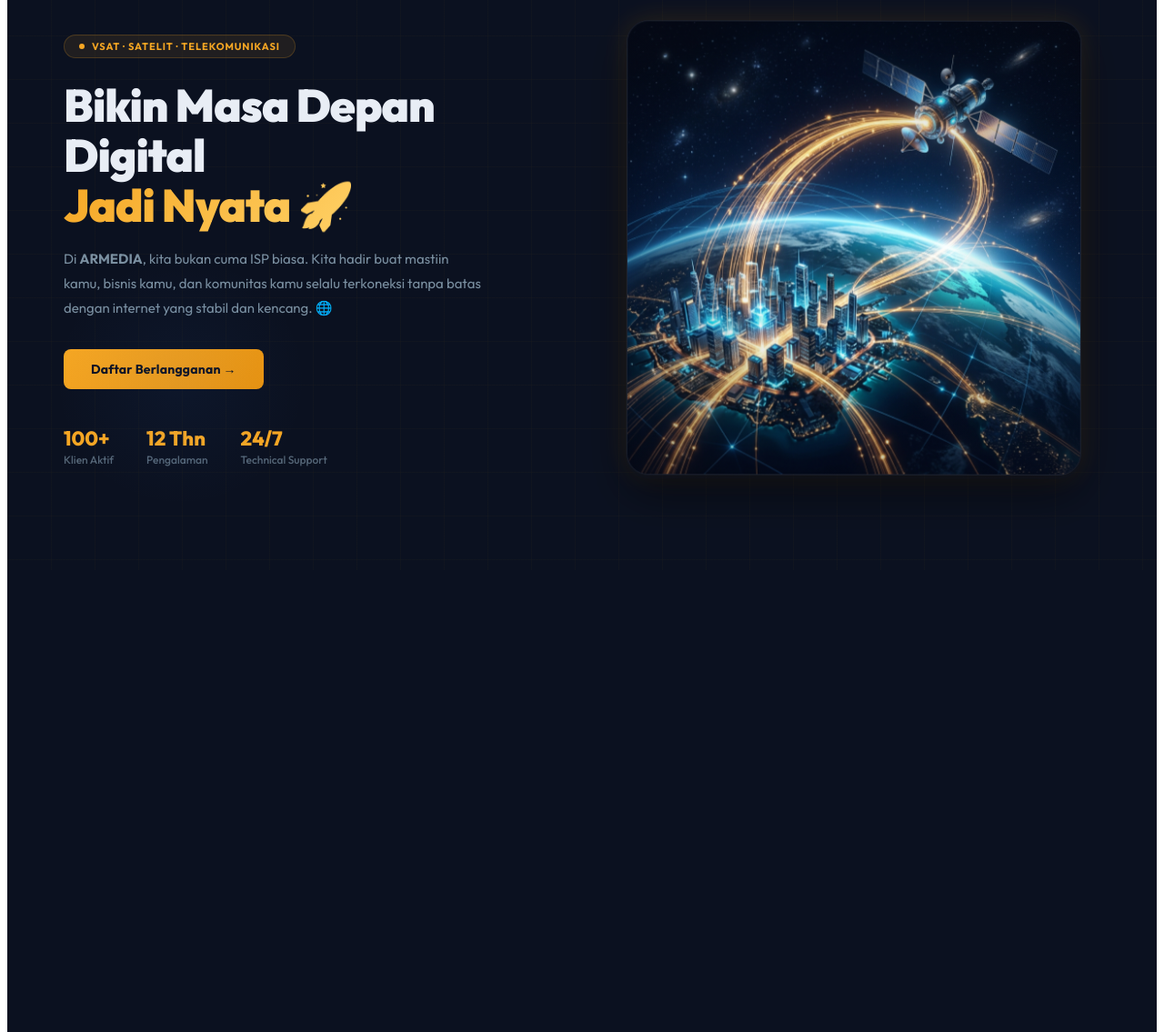
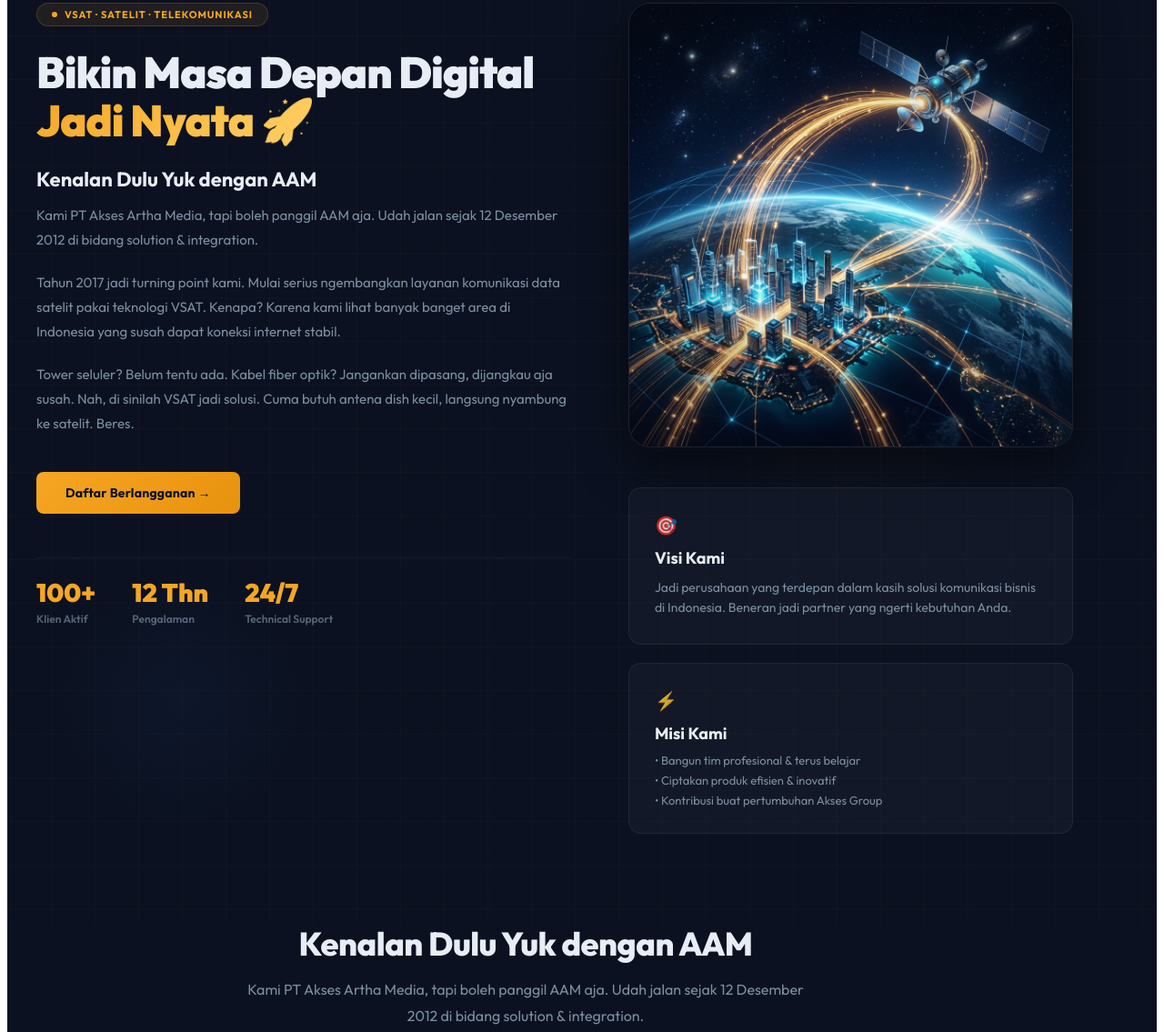
Before and after one commit to portal-gumelar/armedia, a website built with Vite: page index.html in a window 1280 px wide. Shown: the part 130-1265 px from the top of the page at 91% size. Built offline with nearby package versions, Linux system fonts and the light colour scheme.

Commit message:
feat: rebrand to ISP, add hero visual, and improve mobile responsiveness

```diff
--- a/index.html
+++ b/index.html
@@ -37,14 +37,6 @@
       @keyframes aam-countup { from { opacity: 0; transform: translateY(10px); } to { opacity: 1; transform: translateY(0); } }
       .aam-stat-num { font-size: 40px; font-weight: 900; color: #f5a623; letter-spacing: -1.5px; animation: aam-countup 0.8s ease forwards; }
       .aam-gold { background: linear-gradient(135deg, #f5a623, #ffd166); -webkit-background-clip: text; -webkit-text-fill-color: transparent; }
-
-      /* New Reveal Animations */
-      .aam-reveal { opacity: 0; transform: translateY(30px); transition: all 0.8s cubic-bezier(0.2, 0.8, 0.2, 1); }
-      .aam-reveal.active { opacity: 1; transform: translateY(0); }
-      .aam-delay-1 { transition-delay: 0.1s; }
-      .aam-delay-2 { transition-delay: 0.2s; }
-      .aam-delay-3 { transition-delay: 0.3s; }
-
       .aam-testimonial { background: rgba(255,255,255,0.04); border: 1px solid rgba(255,255,255,0.09); border-radius: 16px; padding: 32px 28px; }
       .aam-input { width: 100%; background: rgba(255,255,255,0.05); border: 1px solid rgba(255,255,255,0.1); border-radius: 8px; padding: 11px 14px; color: #e8edf5; font-size: 14px; outline: none; font-family: inherit; transition: border-color 0.2s; }
       .aam-input:focus { border-color: rgba(245,166,35,0.45); }
@@ -110,46 +102,93 @@
     </div>
   </nav>
 
-  <!-- HERO -->
-  <section id="aam-home" class="aam-grid" style="padding:80px 32px 100px;position:relative;overflow:hidden;">
+  <!-- HERO / HOME -->
+  <section id="aam-home" class="aam-grid" style="padding:60px 32px 100px;position:relative;overflow:hidden;">
     <div style="position:absolute;top:15%;right:8%;width:460px;height:460px;background:radial-gradient(circle,rgba(245,166,35,0.07) 0%,transparent 70%);border-radius:50%;pointer-events:none;"></div>
     <div style="position:absolute;bottom:10%;left:4%;width:280px;height:280px;background:radial-gradient(circle,rgba(56,130,246,0.05) 0%,transparent 70%);border-radius:50%;pointer-events:none;"></div>
-    <div style="max-width:1140px;margin:0 auto;display:flex;align-items:center;gap:56px;flex-wrap:wrap;">
-      <div style="flex:1;min-width:300px;">
+
+    <div class="aam-inner">
+      <div style="display:flex;gap:64px;align-items:flex-start;flex-wrap:wrap;">
+
+        <!-- Kolom Kiri: Narasi & Stats -->
+        <div style="flex:1.2;min-width:320px;">
           <div style="display:inline-flex;align-items:center;gap:8px;background:rgba(245,166,35,0.09);border:1px solid rgba(245,166,35,0.2);border-radius:24px;padding:5px 16px;margin-bottom:24px;">
             <span style="width:6px;height:6px;background:#f5a623;border-radius:50%;display:inline-block;"></span>
             <span style="color:#f5a623;font-size:11px;font-weight:700;letter-spacing:0.9px;">VSAT · SATELIT · TELEKOMUNIKASI</span>
           </div>
-        <h1 style="font-size:50px;font-weight:900;line-height:1.1;letter-spacing:-1px;margin-bottom:18px;">
+
+          <h1 style="font-size:48px;font-weight:900;line-height:1.1;letter-spacing:-1px;margin-bottom:24px;">
             Bikin Masa Depan Digital<br>
             <span class="aam-gold">Jadi Nyata 🚀</span>
           </h1>
-        <p class="aam-muted" style="max-width:460px;margin-bottom:32px;">
-          Di <strong>ARMEDIA</strong>, kita bukan cuma ISP biasa. Kita hadir buat mastiin kamu, bisnis kamu, dan komunitas kamu selalu terkoneksi tanpa batas dengan internet yang stabil dan kencang. 🌐
+
+          <!-- Narasi Kenalan Dulu -->
+          <div style="margin-bottom:40px;">
+            <h2 style="font-size:22px;font-weight:700;color:#e8edf5;margin-bottom:12px;">Kenalan Dulu Yuk dengan AAM</h2>
+            <p class="aam-muted" style="margin-bottom:20px;font-size:15px;">
+              Kami PT Akses Artha Media, tapi boleh panggil AAM aja. Udah jalan sejak 12 Desember 2012 di bidang solution & integration.
             </p>
-        <div style="display:flex;gap:12px;flex-wrap:wrap;margin-bottom:40px;">
-          <button class="aam-btn" style="padding:13px 30px;font-size:14px;" onclick="aamScrollTo('aam-kontak')">Daftar Berlangganan →</button>
+            <p class="aam-muted" style="margin-bottom:20px;font-size:15px;">
+              Tahun 2017 jadi turning point kami. Mulai serius ngembangkan layanan komunikasi data satelit pakai teknologi VSAT. Kenapa? Karena kami lihat banyak banget area di Indonesia yang susah dapat koneksi internet stabil.
+            </p>
+            <p class="aam-muted" style="font-size:15px;">
+              Tower seluler? Belum tentu ada. Kabel fiber optik? Jangankan dipasang, dijangkau aja susah. Nah, di sinilah VSAT jadi solusi. Cuma butuh antena dish kecil, langsung nyambung ke satelit. Beres.
+            </p>
           </div>
-        <div style="display:flex;gap:36px;flex-wrap:wrap;">
-          <div><div style="font-size:22px;font-weight:800;color:#f5a623;">100+</div><div style="font-size:12px;color:#556677;margin-top:2px;font-weight:500;">Klien Aktif</div></div>
-          <div><div style="font-size:22px;font-weight:800;color:#f5a623;">12 Thn</div><div style="font-size:12px;color:#556677;margin-top:2px;font-weight:500;">Pengalaman</div></div>
-          <div><div style="font-size:22px;font-weight:800;color:#f5a623;">24/7</div><div style="font-size:12px;color:#556677;margin-top:2px;font-weight:500;">Technical Support</div></div>
+
+          <!-- Tombol CTA -->
+          <div style="display:flex;gap:12px;flex-wrap:wrap;margin-bottom:48px;">
+            <button class="aam-btn" style="padding:14px 32px;font-size:14px;" onclick="aamScrollTo('aam-kontak')">Daftar Berlangganan →</button>
+          </div>
+
+          <!-- Stats Bar (Diatas 100+) -->
+          <div style="display:flex;gap:40px;flex-wrap:wrap;padding-top:20px;border-top:1px solid rgba(255,255,255,0.05);">
+            <div><div style="font-size:28px;font-weight:900;color:#f5a623;">100+</div><div style="font-size:12px;color:#556677;margin-top:4px;font-weight:600;">Klien Aktif</div></div>
+            <div><div style="font-size:28px;font-weight:900;color:#f5a623;">12 Thn</div><div style="font-size:12px;color:#556677;margin-top:4px;font-weight:600;">Pengalaman</div></div>
+            <div><div style="font-size:28px;font-weight:900;color:#f5a623;">24/7</div><div style="font-size:12px;color:#556677;margin-top:4px;font-weight:600;">Technical Support</div></div>
           </div>
         </div>
-      <div class="aam-float" style="flex:1;min-width:320px;display:flex;justify-content:center;position:relative;">
-        <div style="position:relative;width:100%;max-width:500px;">
-          <img src="/images/hero.png" alt="ARMEDIA Digital Connectivity" style="width:100%;height:auto;border-radius:24px;box-shadow: 0 20px 50px rgba(0,0,0,0.5), 0 0 30px rgba(245,166,35,0.15);border: 1px solid rgba(255,255,255,0.1);">
+
+        <!-- Kolom Kanan: Visual & Visi Misi -->
+        <div style="flex:1;min-width:320px;">
+          <!-- Hero Visual -->
+          <div style="position:relative;width:100%;margin-bottom:40px;">
+            <img src="/images/hero.png" alt="ARMEDIA Digital Connectivity" style="width:100%;height:auto;border-radius:24px;box-shadow: 0 20px 50px rgba(0,0,0,0.5);border: 1px solid rgba(255,255,255,0.1);">
             <div style="position:absolute;inset:0;background:radial-gradient(circle at center, transparent 30%, rgba(11,17,32,0.4) 100%);border-radius:24px;pointer-events:none;"></div>
           </div>
+
+          <!-- Visi Card -->
+          <div class="aam-card" style="margin-bottom:20px;padding:28px;background:rgba(255,255,255,0.03);border:1px solid rgba(255,255,255,0.06);">
+            <div style="font-size:20px;margin-bottom:12px;opacity:0.8;">🎯</div>
+            <h3 style="font-size:18px;font-weight:700;color:#e8edf5;margin-bottom:10px;">Visi Kami</h3>
+            <p style="color:#7a8fa0;font-size:14px;line-height:1.6;">
+              Jadi perusahaan yang terdepan dalam kasih solusi komunikasi bisnis di Indonesia. Beneran jadi partner yang ngerti kebutuhan Anda.
+            </p>
+          </div>
+
+          <!-- Misi Card -->
+          <div class="aam-card" style="padding:28px;background:rgba(255,255,255,0.03);border:1px solid rgba(255,255,255,0.06);">
+            <div style="font-size:20px;margin-bottom:12px;opacity:0.8;">⚡</div>
+            <h3 style="font-size:18px;font-weight:700;color:#e8edf5;margin-bottom:10px;">Misi Kami</h3>
+            <ul style="list-style:none;padding:0;font-size:13px;color:#7a8fa0;">
+              <li style="margin-bottom:6px;">• Bangun tim profesional & terus belajar</li>
+              <li style="margin-bottom:6px;">• Ciptakan produk efisien & inovatif</li>
+              <li>• Kontribusi buat pertumbuhan Akses Group</li>
+            </ul>
+          </div>
+        </div>
+
       </div>
     </div>
   </section>
 
+  <!-- KENAPA ARMEDIA -->
+  <section class="aam-section" style="background:rgba(245,166,35,0.02);"></section>
+
   <!-- TENTANG -->
   <section id="aam-tentang" class="aam-section" style="position:relative;background:#0b1120;">
-
     <div class="aam-inner">
-      <div style="text-align:center;margin-bottom:64px;" class="aam-reveal">
+      <div style="text-align:center;margin-bottom:64px;">
         <h2 class="aam-h2" style="margin-bottom:16px;">Kenalan Dulu Yuk dengan AAM</h2>
         <p class="aam-muted" style="max-width:640px;margin:0 auto;font-size:16px;">
           Kami PT Akses Artha Media, tapi boleh panggil AAM aja. Udah jalan sejak 12 Desember 2012 di bidang solution & integration.
@@ -157,7 +196,7 @@
       </div>
 
       <div style="display:flex;gap:80px;align-items:flex-start;flex-wrap:wrap;">
-        <div style="flex:1;min-width:320px;padding-top:20px;" class="aam-reveal aam-delay-1">
+        <div style="flex:1;min-width:320px;padding-top:20px;">
           <p class="aam-muted" style="margin-bottom:32px;font-size:16px;line-height:1.8;">
             Tahun 2017 jadi turning point kami. Mulai serius ngembangkan layanan komunikasi data satelit pakai teknologi VSAT. Kenapa? Karena kami lihat banyak banget area di Indonesia yang susah dapat koneksi internet stabil.
           </p>
@@ -168,8 +207,8 @@
 
         <div style="flex:1;min-width:320px;">
           <!-- Visi Card -->
-          <div class="aam-card aam-reveal aam-delay-2" style="margin-bottom:24px;padding:36px;background:rgba(255,255,255,0.03);border:1px solid rgba(255,255,255,0.06);">
-            <div style="font-size:24px;margin-bottom:20px;opacity:0.8;" class="aam-float">🎯</div>
+          <div class="aam-card" style="margin-bottom:24px;padding:36px;background:rgba(255,255,255,0.03);border:1px solid rgba(255,255,255,0.06);">
+            <div style="font-size:24px;margin-bottom:20px;opacity:0.8;">🎯</div>
             <h3 style="font-size:24px;font-weight:700;color:#e8edf5;margin-bottom:14px;">Visi Kami</h3>
             <p style="color:#7a8fa0;font-size:15px;line-height:1.7;">
               Jadi perusahaan yang terdepan dalam kasih solusi komunikasi bisnis di Indonesia. Ga cuma jualan produk, tapi beneran jadi partner yang ngerti kebutuhan Anda.
@@ -177,8 +216,8 @@
           </div>
 
           <!-- Misi Card -->
-          <div class="aam-card aam-reveal aam-delay-3" style="padding:36px;background:rgba(255,255,255,0.03);border:1px solid rgba(255,255,255,0.06);">
-            <div style="font-size:24px;margin-bottom:20px;opacity:0.8;" class="aam-float">⚡</div>
+          <div class="aam-card" style="padding:36px;background:rgba(255,255,255,0.03);border:1px solid rgba(255,255,255,0.06);">
+            <div style="font-size:24px;margin-bottom:20px;opacity:0.8;">⚡</div>
             <h3 style="font-size:24px;font-weight:700;color:#e8edf5;margin-bottom:14px;">Misi Kami</h3>
             <ul style="list-style:none;padding:0;">
               <li style="color:#7a8fa0;font-size:15px;line-height:1.7;margin-bottom:10px;display:flex;gap:10px;">
@@ -195,6 +234,7 @@
         </div>
       </div>
     </div>
+  </section>  </div>
   </section>
 
   <!-- KENAPA ARMEDIA -->
@@ -467,18 +507,6 @@ function runCountup() {
   const statsEl = document.getElementById('s1');
   if (statsEl) observer.observe(statsEl.closest('div').parentElement);
 
-  // Reveal observer
-  const revealObserver = new IntersectionObserver(entries => {
-    entries.forEach(entry => {
-      if (entry.isIntersecting) {
-        entry.target.classList.add('active');
-        revealObserver.unobserve(entry.target);
-      }
-    });
-  }, { threshold: 0.15 });
-
-  document.querySelectorAll('.aam-reveal').forEach(el => revealObserver.observe(el));
-
   // Set current year
   document.getElementById('current-year').textContent = new Date().getFullYear();
 </script>
```
Lines whose indentation alone changed are shown as unchanged.
